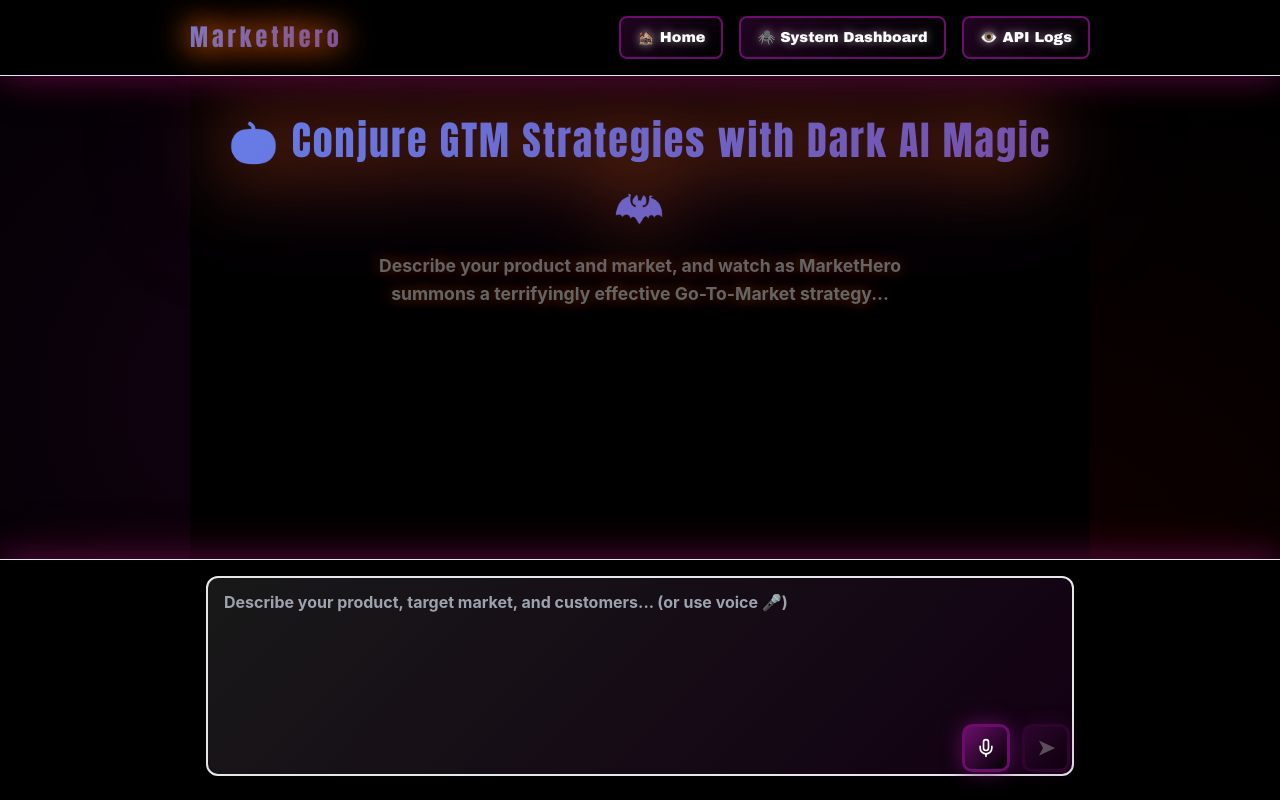
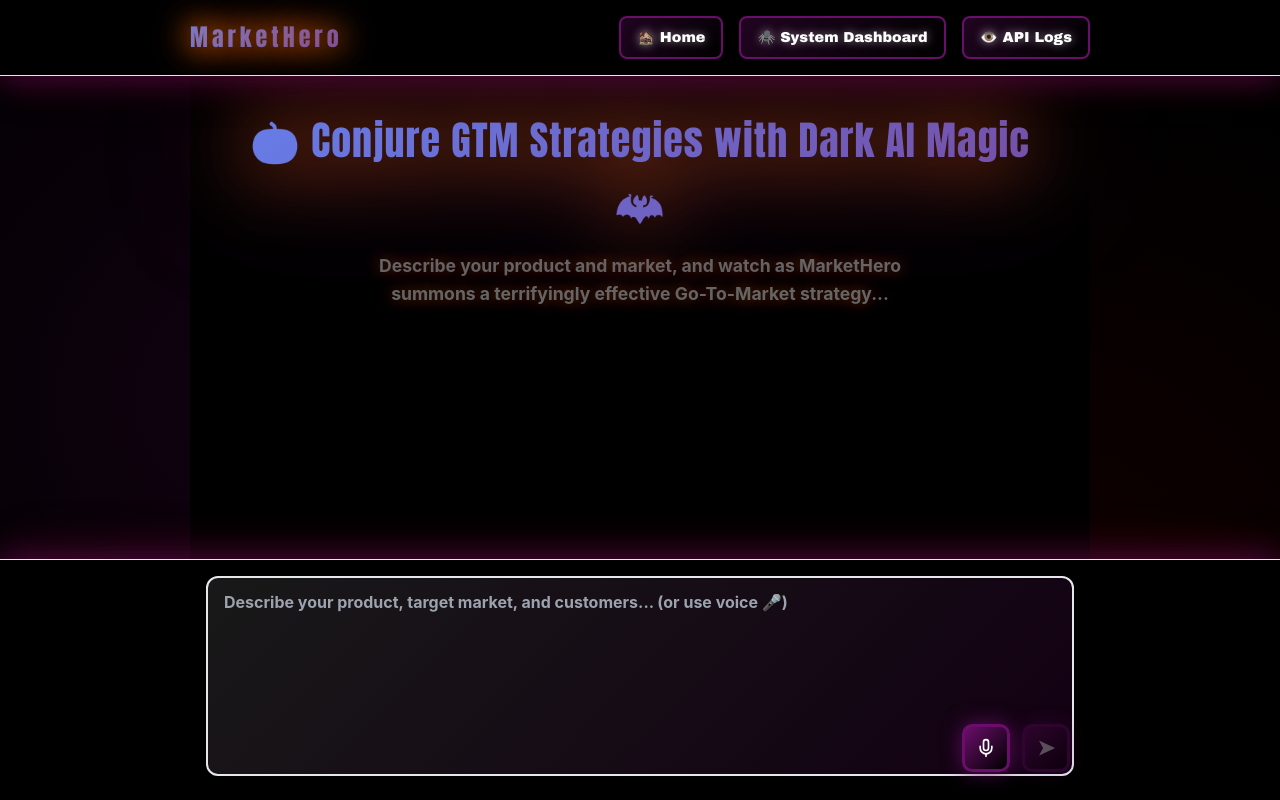
Before and after one commit to mmteles/GTMarket, a website: page public/index.html in a window 1280 px wide. Drawn offline with Linux system fonts and the light colour scheme.

Commit message:
fix: reduce heading to 2rem with 1px letter-spacing for single line

```diff
--- a/public/halloween-theme.css
+++ b/public/halloween-theme.css
@@ -156,7 +156,7 @@
 
 .welcome h1 {
     font-family: 'Impact', 'Arial Black', sans-serif;
-    font-size: 2.5rem;
+    font-size: 2rem;
     font-weight: 900;
     margin-bottom: 2rem;
     background: linear-gradient(135deg, var(--halloween-orange) 0%, var(--halloween-blood) 50%, var(--halloween-purple) 100%);
@@ -164,7 +164,7 @@
     -webkit-text-fill-color: transparent;
     background-clip: text;
     filter: drop-shadow(0 0 40px rgba(255, 107, 0, 0.9)) drop-shadow(0 0 60px rgba(107, 14, 107, 0.6));
-    letter-spacing: 2px;
+    letter-spacing: 1px;
 }
 
 
```
